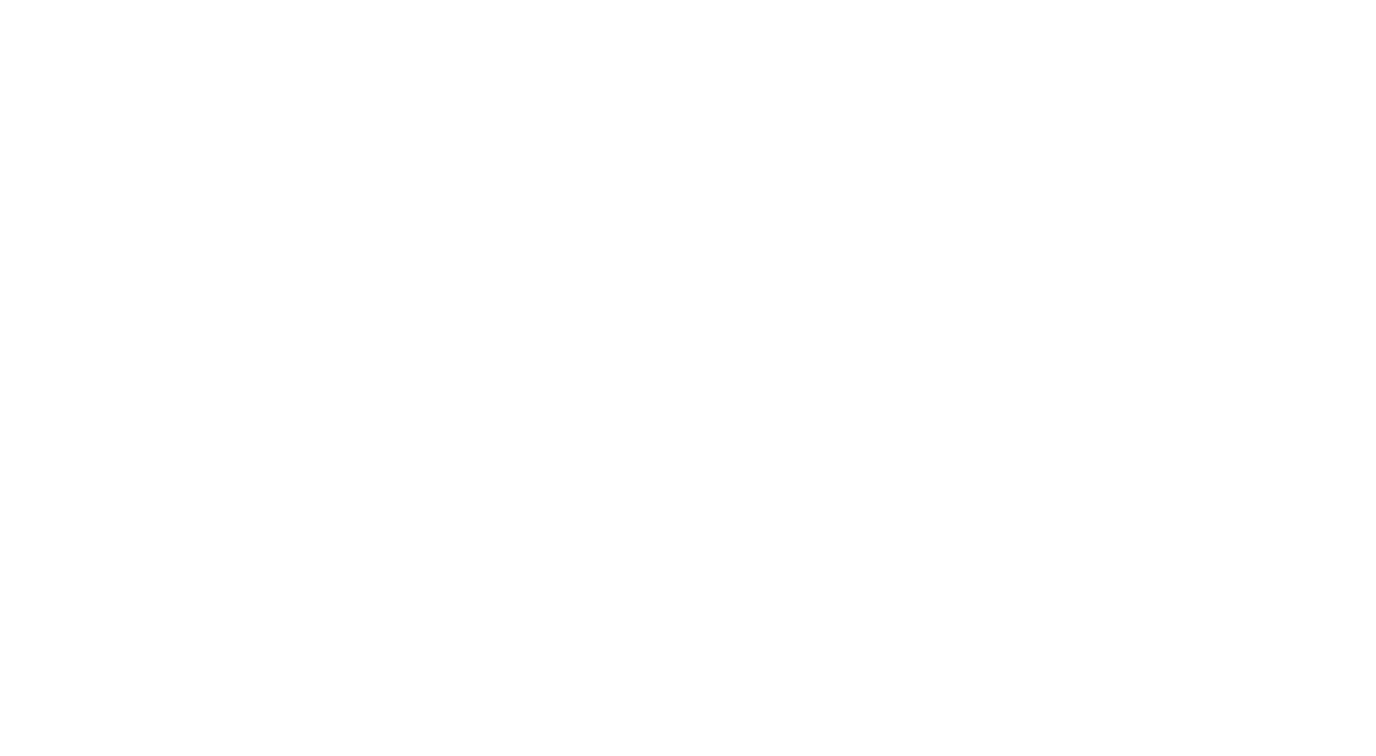
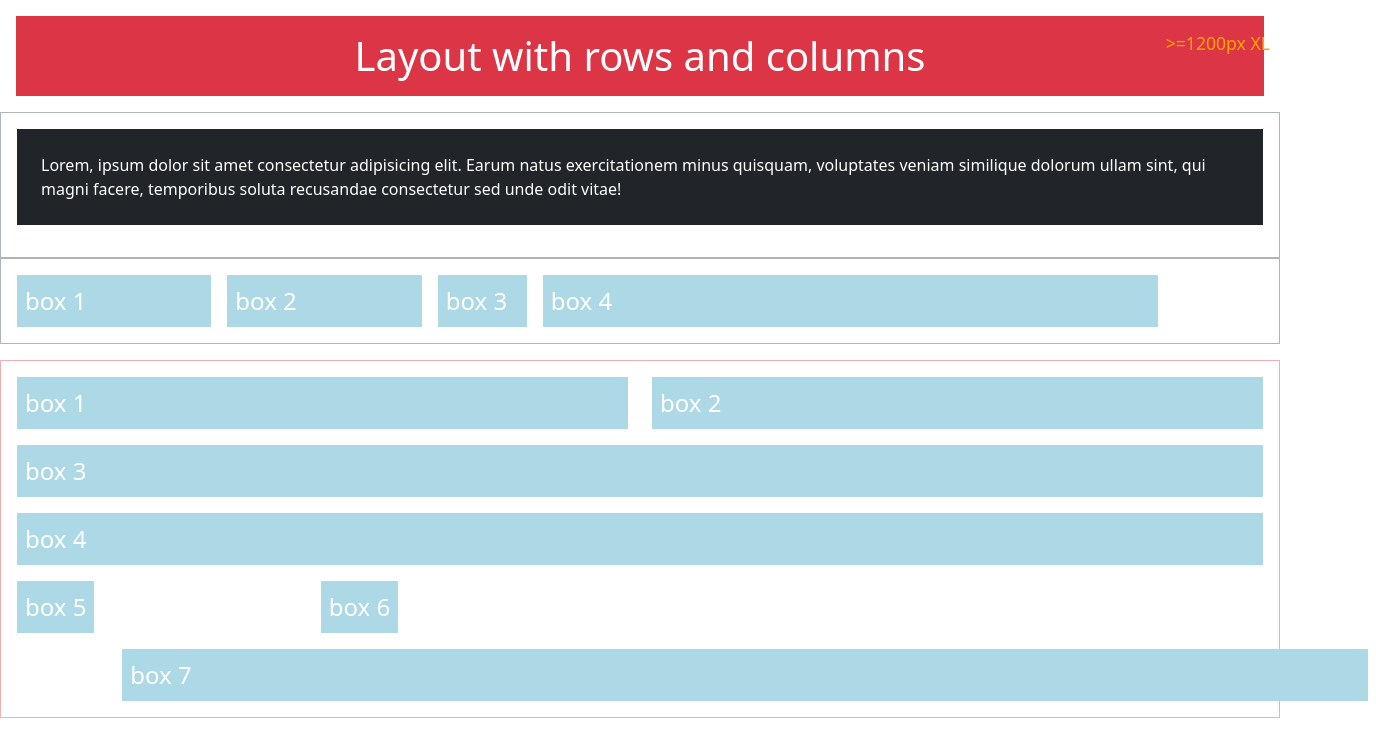
Before and after one commit to mariiaovs/SiteBootstrap, a plain HTML site: page index.html in a window 1280 px wide. Shown: the whole page, 1376 px wide, since content can reach past the window. Drawn offline with nearby package versions, Linux system fonts and the light colour scheme.

Commit message:
style boxes

```diff
--- a/index.html
+++ b/index.html
@@ -4,11 +4,60 @@
     <meta charset="UTF-8" />
     <meta name="viewport" content="width=device-width, initial-scale=1.0" />
     <title>Site with Bootstrap</title>
+    <link href="style.css" rel="stylesheet">
     <link href="https://cdn.jsdelivr.net/npm/bootstrap@5.3.3/dist/css/bootstrap.min.css" rel="stylesheet" integrity="sha384-QWTKZyjpPEjISv5WaRU9OFeRpok6YctnYmDr5pNlyT2bRjXh0JMhjY6hW+ALEwIH" crossorigin="anonymous">
   </head>
   </head>
   <body>
-    <button class="btn"></button>
+    <h1 class="text-bg-danger text-center p-3 m-3">Layout with rows and columns</h1>
+    <div class="container-fluid border border-dark-subtle p-3">
+      <p class="text-bg-dark p-4">Lorem, ipsum dolor sit amet consectetur adipisicing elit. Earum natus exercitationem minus quisquam, voluptates veniam similique dolorum ullam sint, qui magni facere, temporibus soluta recusandae consectetur sed unde odit vitae!</p>
+    </div>
+    <div class="container-fluid border border-dark-subtle p-3 mb-3">
+      <div class="row g-3">
+        <div class="col-3 col-md-2">
+          <div class="box">box 1</div>
+        </div>
+        <div class="col-2">
+          <div class="box">box 2</div>
+        </div>
+        <div class="col-1">
+          <div class="box">box 3</div>
+        </div>
+        <div class="col-6">
+          <div class="box">box 4</div>
+        </div>
+      </div>
+    </div>
+    <div class="container-fluid border border-danger-subtle p-3 mb-3">
+      <div class="row row-cols-1 g-3">
+        <div class="col">
+          <div class="row">
+            <div class="col">
+          <div class="box">box 1</div>
+        </div>
+        <div class="col">
+          <div class="box">box 2</div>
+        </div>
+          </div>
+        </div>
+        <div class="col">
+          <div class="box">box 3</div>
+        </div>
+        <div class="col">
+          <div class="box">box 4</div>
+        </div>
+        <div class="col-auto">
+          <div class="box">box 5</div>
+        </div>
+        <div class="col-auto offset-2">
+          <div class="box">box 6</div>
+        </div>
+        <div class="col offset-1">
+          <div class="box">box 7</div>
+        </div>
+      </div>
+    </div>
     <script src="https://cdn.jsdelivr.net/npm/bootstrap@5.3.3/dist/js/bootstrap.bundle.min.js" integrity="sha384-YvpcrYf0tY3lHB60NNkmXc5s9fDVZLESaAA55NDzOxhy9GkcIdslK1eN7N6jIeHz" crossorigin="anonymous"></script>
     <script src="https://cdn.jsdelivr.net/npm/@popperjs/core@2.11.8/dist/umd/popper.min.js" integrity="sha384-I7E8VVD/ismYTF4hNIPjVp/Zjvgyol6VFvRkX/vR+Vc4jQkC+hVqc2pM8ODewa9r" crossorigin="anonymous"></script>
     <script src="https://cdn.jsdelivr.net/npm/bootstrap@5.3.3/dist/js/bootstrap.min.js" integrity="sha384-0pUGZvbkm6XF6gxjEnlmuGrJXVbNuzT9qBBavbLwCsOGabYfZo0T0to5eqruptLy" crossorigin="anonymous"></script>
```
